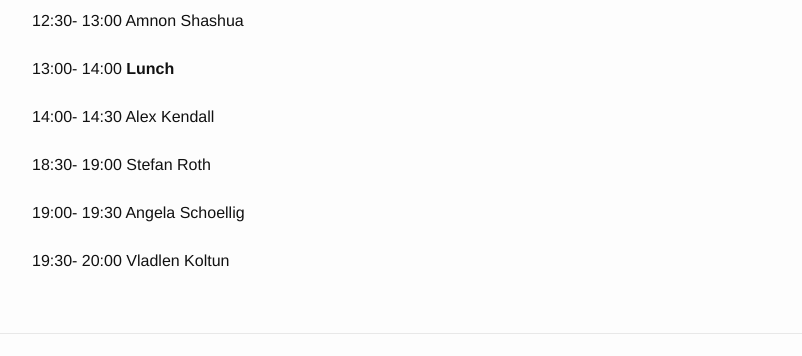
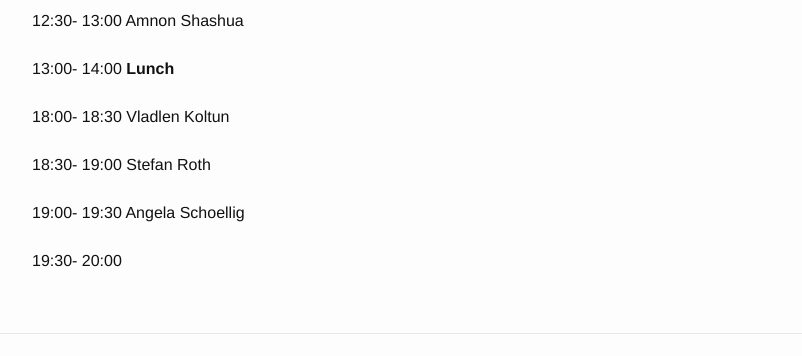
Before and after one commit to dalimeeting/dalimeeting.github.io, a Jekyll site: the page built from _posts/2018-04-03-autonomous-driving.md, in a window 1280 px wide. Shown: the part 888-1244 px from the top of the page, without its empty margins (238-1040 px from the left). Built offline with Jekyll 4.4.1, drawn with Linux system fonts in a browser that asks for light colours.

Commit message:
Update 2018-04-03-autonomous-driving.md

```diff
--- a/_posts/2018-04-03-autonomous-driving.md
+++ b/_posts/2018-04-03-autonomous-driving.md
@@ -79,13 +79,13 @@
   end: "14:00"
 - title:
   author:
-  - given: Alex
-    family: Kendall
+  - given: Vladlen
+    family: Koltun
     url:
     institute:
   youtube:
-  start: "14:00"
-  end: "14:30"
+  start: "18:00"
+  end: "18:30"
 - title:
   author:
   - given: Stefan
```
Also changed, not shown: other parts of _posts/2018-04-03-autonomous-driving.md (+2 -2 lines).
